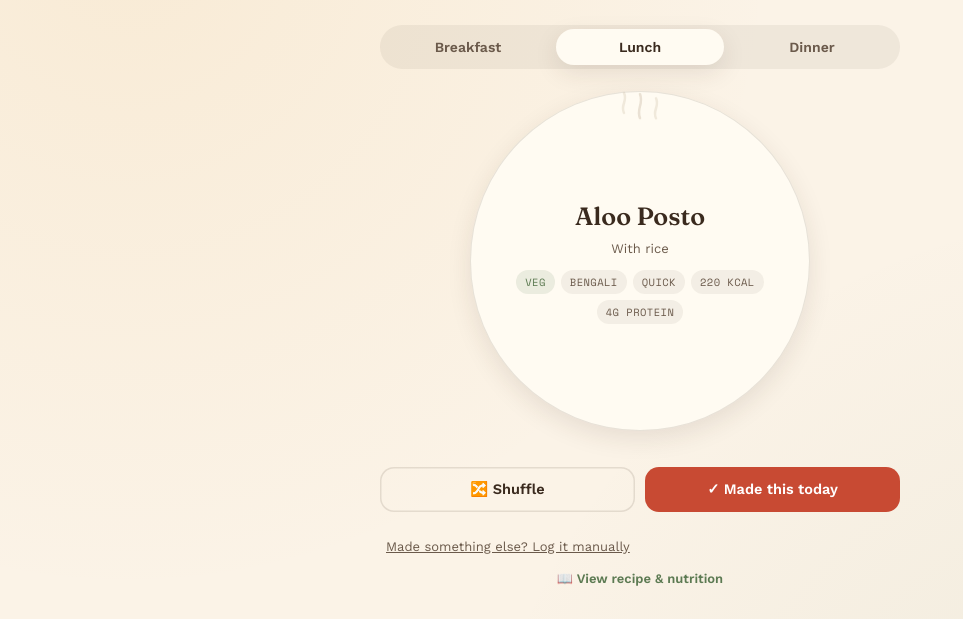
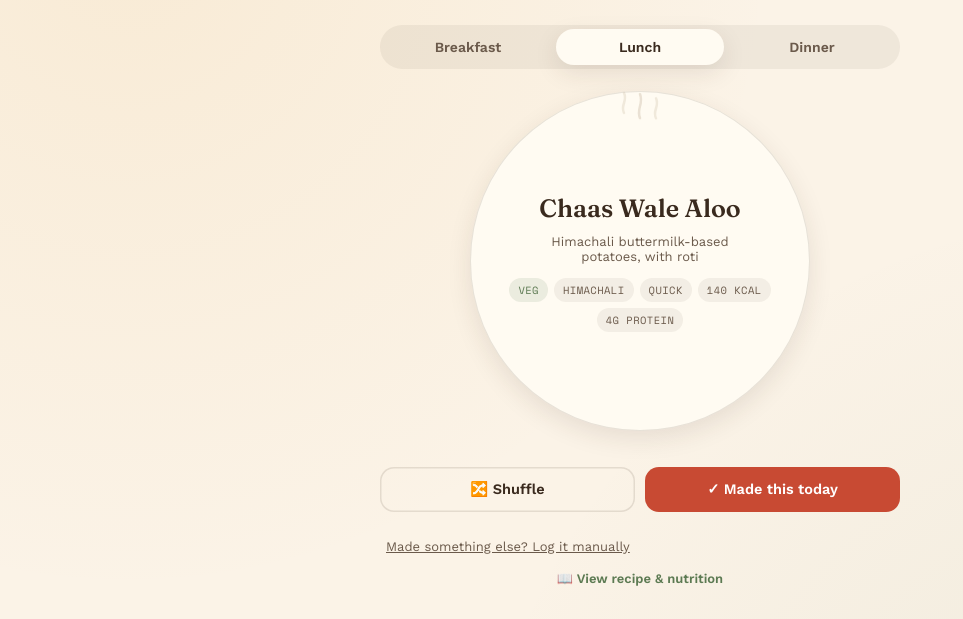
Before and after one commit to vrsb2006/aajkyabnau, a plain HTML site: page index.html in a window 1280 px wide. Shown: the part 152-771 px from the top of the page, without its empty margins (0-963 px from the left). Drawn offline with nearby package versions, Linux system fonts and the light colour scheme.

Commit message:
Add files via upload

```diff
--- a/index.html
+++ b/index.html
@@ -375,8 +375,12 @@
   {id:"m41",name:"Avial",cuisine:"Kerala",time:"medium",serve:"With rice",meals:["lunch"]},
   {id:"m42",name:"Vegetable Khichdi",cuisine:"Pan-India",time:"quick",serve:"With ghee, kadhi or papad",meals:["dinner"]},
   {id:"m43",name:"Bathua Sabzi",cuisine:"Punjabi/Haryanvi",time:"quick",serve:"With roti",meals:["dinner"]},
-  {id:"m44",name:"Dhoi Daal",cuisine:"Himachali",time:"medium",serve:"Himachali curd-based dal, with rice",meals:["lunch","dinner"]},
-  {id:"m45",name:"Chai Wale Aloo",cuisine:"Himachali",time:"quick",serve:"Himachali tea-spiced potatoes, with roti",meals:["lunch","dinner"]}
+  {id:"m44",name:"Dhotu Dal (Mandi Dham style)",cuisine:"Himachali",time:"medium",serve:"Rich desi-ghee dal, with rice",meals:["lunch","dinner"]},
+  {id:"m45",name:"Chaas Wale Aloo",cuisine:"Himachali",time:"quick",serve:"Himachali buttermilk-based potatoes, with roti",meals:["lunch","dinner"]},
+  {id:"m46",name:"Tinda Sabzi",cuisine:"Punjabi/Haryanvi",time:"quick",serve:"With roti",meals:["lunch","dinner"]},
+  {id:"m47",name:"Tori Sabzi",cuisine:"Punjabi/Haryanvi",time:"quick",serve:"With roti",meals:["lunch","dinner"]},
+  {id:"m48",name:"Gajar Matar Sabzi",cuisine:"Punjabi/Haryanvi",time:"quick",serve:"With roti",meals:["lunch","dinner"]},
+  {id:"m49",name:"Gheeya Chana Dal",cuisine:"Punjabi/Haryanvi",time:"medium",serve:"With rice or roti",meals:["lunch","dinner"]}
 ];
 
 const byId = Object.fromEntries(DB.map(d => [d.id, d]));
@@ -455,8 +459,12 @@
   m41:{ingredients:["Mixed vegetables (drumstick, raw banana, yam, carrot)","Coconut, cumin","Curd, coconut oil, curry leaves"],steps:["Cook the mixed vegetables till just tender.","Grind coconut and cumin to a coarse paste, add to the vegetables.","Finish with a little curd.","Drizzle coconut oil and garnish with curry leaves."],nutrition:{kcal:160,protein:4,carbs:16,fat:9}},
   m42:{ingredients:["1/2 cup rice","1/4 cup moong dal","Mixed vegetables","Turmeric, cumin","Ghee"],steps:["Wash rice and dal together.","Temper cumin in ghee, add vegetables and turmeric.","Add the rice-dal mix and water.","Pressure cook till soft and mushy."],nutrition:{kcal:280,protein:9,carbs:48,fat:6}},
   m43:{ingredients:["1 bunch bathua leaves, chopped","Onion, tomato","Cumin, garlic","Oil"],steps:["Sauté cumin, garlic and onion.","Add chopped bathua leaves and tomato.","Cover and cook till the leaves wilt and soften.","Mash lightly before serving."],nutrition:{kcal:100,protein:4,carbs:10,fat:5}},
-  m44:{ingredients:["1/2 cup split lentils (moong or masoor)","1/2 cup curd","Turmeric","Mustard seeds, curry leaves or cumin, green chili","Ghee"],steps:["Cook dal till soft with turmeric; mash lightly.","Let it cool slightly, then whisk in curd off the heat (to avoid splitting).","Warm gently, stirring continuously.","Temper mustard seeds, cumin and green chili in ghee, pour over to finish."],nutrition:{kcal:180,protein:9,carbs:18,fat:8}},
-  m45:{ingredients:["4-5 baby potatoes, boiled & halved","Strong black tea, brewed","Cumin, turmeric, red chili powder","Ghee or oil"],steps:["Brew a strong cup of black tea, set aside.","Temper cumin in ghee, add turmeric and chili powder.","Add the boiled potatoes.","Pour in the brewed tea instead of water, simmer till it reduces and coats the potatoes."],nutrition:{kcal:170,protein:3,carbs:22,fat:7}}
+  m44:{ingredients:["1/2 cup split urad dal (or arhar dal)","Turmeric, salt","Generous desi ghee","Garlic, crushed","Hing (asafoetida), cumin, dried red chili"],steps:["Cook dal till soft with turmeric and salt; mash lightly.","Heat a generous amount of desi ghee in a separate pan.","Add hing, crushed garlic, cumin and dried red chili, fry till fragrant.","Pour this rich tempering over the dal and simmer 2-3 min — this dham-style dal is meant to be generously ghee-laden."],nutrition:{kcal:210,protein:9,carbs:20,fat:11}},
+  m45:{ingredients:["4-5 boiled potatoes, cubed","1.5 cups buttermilk (chaas/mattha), whisked","1 tbsp besan, optional (to prevent splitting)","Cumin, turmeric, hing","Mustard oil or ghee","Dried red chili or curry leaves"],steps:["Whisk buttermilk well; if using besan, whisk it in too to stabilise the curry.","Temper cumin, hing and dried red chili in mustard oil or ghee.","Add turmeric and the boiled potato cubes, sauté briefly.","Pour in the buttermilk on low heat, stirring continuously, and simmer gently — don't let it boil hard or it will split."],nutrition:{kcal:140,protein:4,carbs:18,fat:6}},
+  m46:{ingredients:["3-4 tinda (apple gourd), peeled & diced","1 onion, 1 tomato","Ginger, cumin, turmeric","Oil"],steps:["Temper cumin, add ginger and onion, sauté till soft.","Add diced tinda, turmeric and tomato.","Cover and cook on low heat till tender — tinda releases its own water and cooks quickly.","Mash lightly if you prefer a softer texture."],nutrition:{kcal:110,protein:2,carbs:12,fat:6}},
+  m47:{ingredients:["3-4 tori (ridge gourd), peeled & diced","Cumin, turmeric, green chili","1 tomato, optional","Oil"],steps:["Temper cumin in oil.","Add diced tori, turmeric and salt.","Cover and cook till soft — tori releases water as it cooks.","Finish with chopped green chili and coriander."],nutrition:{kcal:90,protein:2,carbs:10,fat:5}},
+  m48:{ingredients:["3-4 carrots, diced","1/2 cup green peas, optional","Ginger, cumin, turmeric","Garam masala","Oil"],steps:["Temper cumin and ginger in oil.","Add diced carrot (and peas, if using), turmeric and salt.","Cover and cook on low heat till tender.","Finish with a sprinkle of garam masala."],nutrition:{kcal:120,protein:3,carbs:16,fat:5}},
+  m49:{ingredients:["1 lauki (bottle gourd), diced","1/3 cup chana dal, soaked 30 min","Cumin, turmeric, ginger","1 tomato","Oil"],steps:["Cook diced lauki and soaked chana dal together with turmeric and salt till both are soft.","Separately temper cumin, ginger and tomato in oil.","Add this tempering to the cooked lauki-dal.","Simmer 5 min to bring the flavours together."],nutrition:{kcal:160,protein:6,carbs:20,fat:6}}
 };
 
 /* ---------------- STORAGE ---------------- */
```
